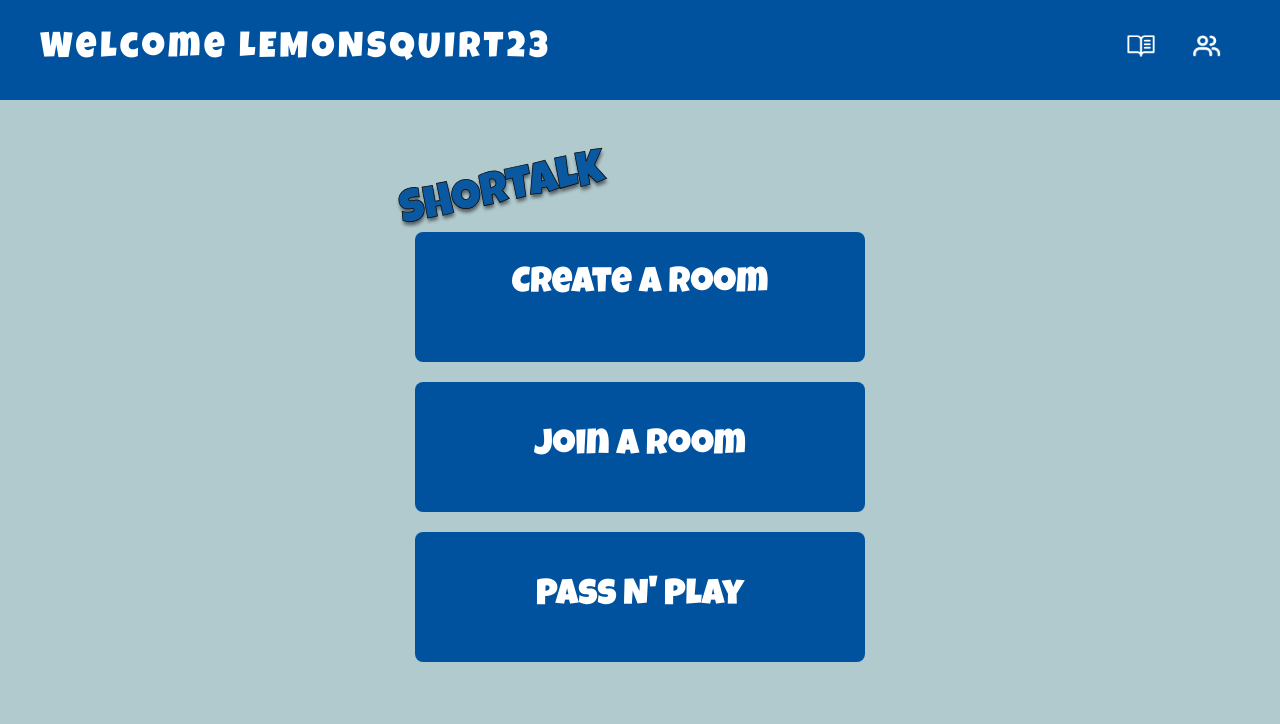
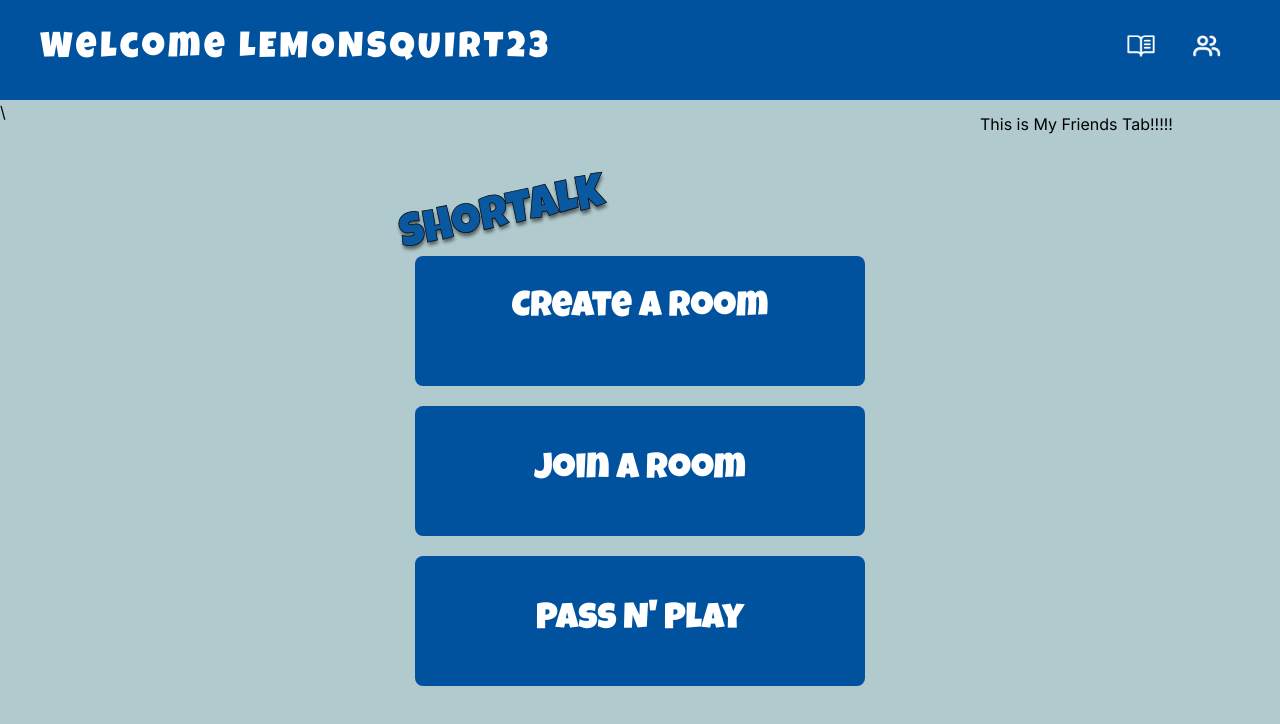
Before and after one commit to JarIsCoding/Shortalk---Front-End, a Next.js app: page /pages/homePage in a window 1280 px wide. Shown: the top 724 px of the page. Built offline with nearby package versions, Linux system fonts and the light colour scheme.

Commit message:
RANDOM TINGS

```diff
--- /dev/null
+++ b/src/app/components/FriendsTab.tsx
@@ -0,0 +1,14 @@
+import React from 'react'
+
+let Friendsbool = true
+
+const FriendsTab = () => {
+  return (
+    <div className='Friends w-[300px] min-h-screen absolute flex absolute top-0 right-0'>
+      <p className='pt-28'>This is My Friends Tab!!!!!</p>
+    </div>
+
+  )
+}
+
+export default FriendsTab
--- a/src/app/pages/homePage/page.tsx
+++ b/src/app/pages/homePage/page.tsx
@@ -1,26 +1,39 @@
 'use client'
 import NavBar from '@/app/components/NavBar'
-import React from 'react'
+import React, { useState } from 'react'
 import Image from 'next/image';
 import { Button} from "flowbite-react";
 import FriendsPic from '@/app/assets/FriendsPic.png'
 import RulesPic from '@/app/assets/RulesPic.png'
-
+import FriendsTab from '@/app/components/FriendsTab';
 
 const homePage = () => {
+
+  const [isFriendsOn, setIsFriendsOn] = useState<boolean>(true);
+
+  const handleClick = () => {
+    setIsFriendsOn(!isFriendsOn);
+  }
+
   return (
 
 <div className='bg-lblue min-h-screen w-full Bg relative'>
+
+  {
+    isFriendsOn && <FriendsTab/>
+  }
+
   {/* Check if user is guest or signed in */}
   {/* Title */}
   <div className='relative'>
     <NavBar title='Welcome LEMONSQUIRT23'/>
+    \
     <div className="absolute top-6 right-0 mr-10 flex">
       {/*NavBar Icons/Buttons*/}
-      <Button className="bg-clear">
+      <Button onClick={() => handleClick} className="bg-clear">
         <Image src={RulesPic} alt="RulesPicture" className="w-35px h-30px rulesNav"/>
       </Button>
-      <Button className='bg-clear '>
+      <Button onClick={() => handleClick} className='bg-clear '>
         <Image src={FriendsPic} alt="FriendsPicture" className="w-35px h-30px friendsNav"/>
       </Button>
     </div>
```
